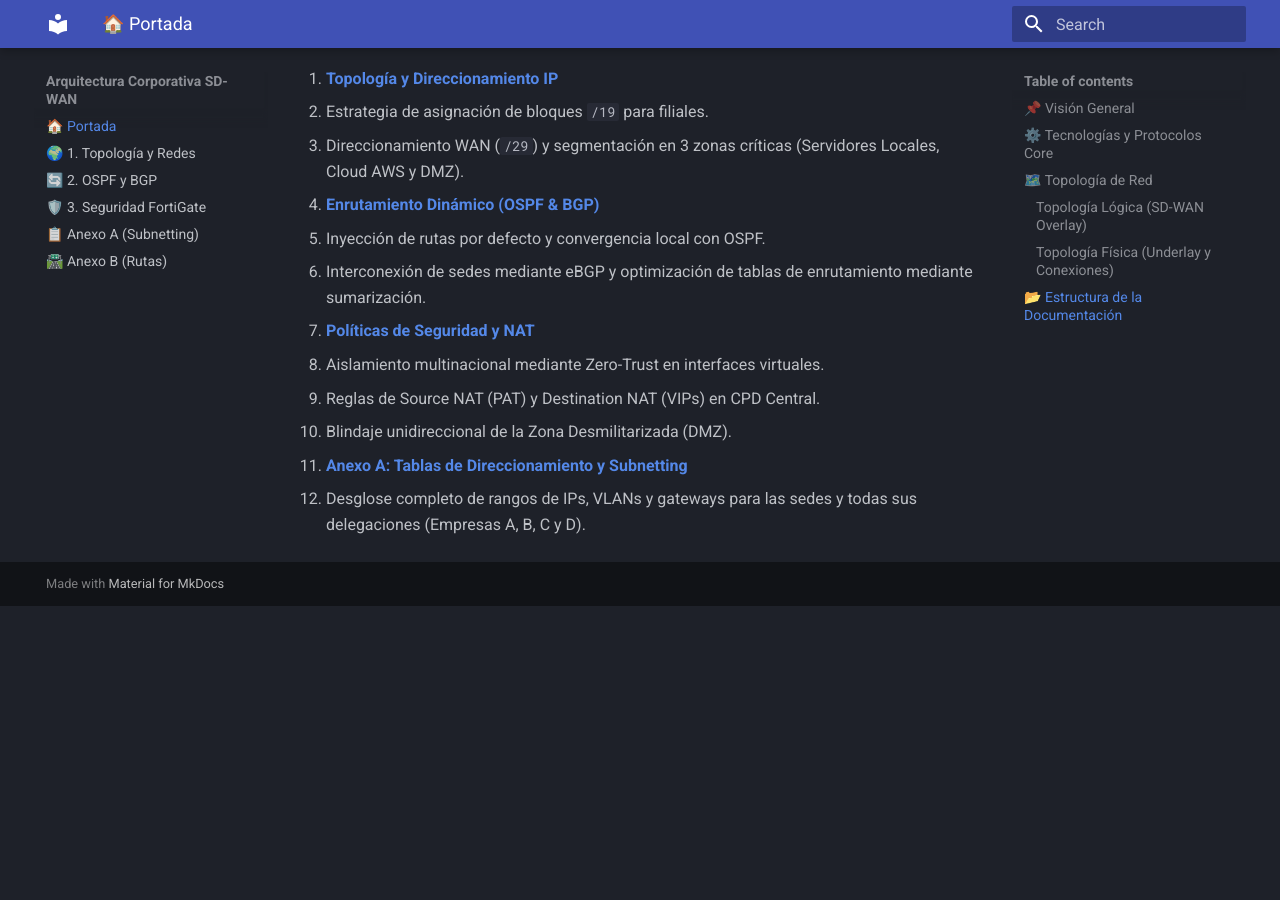
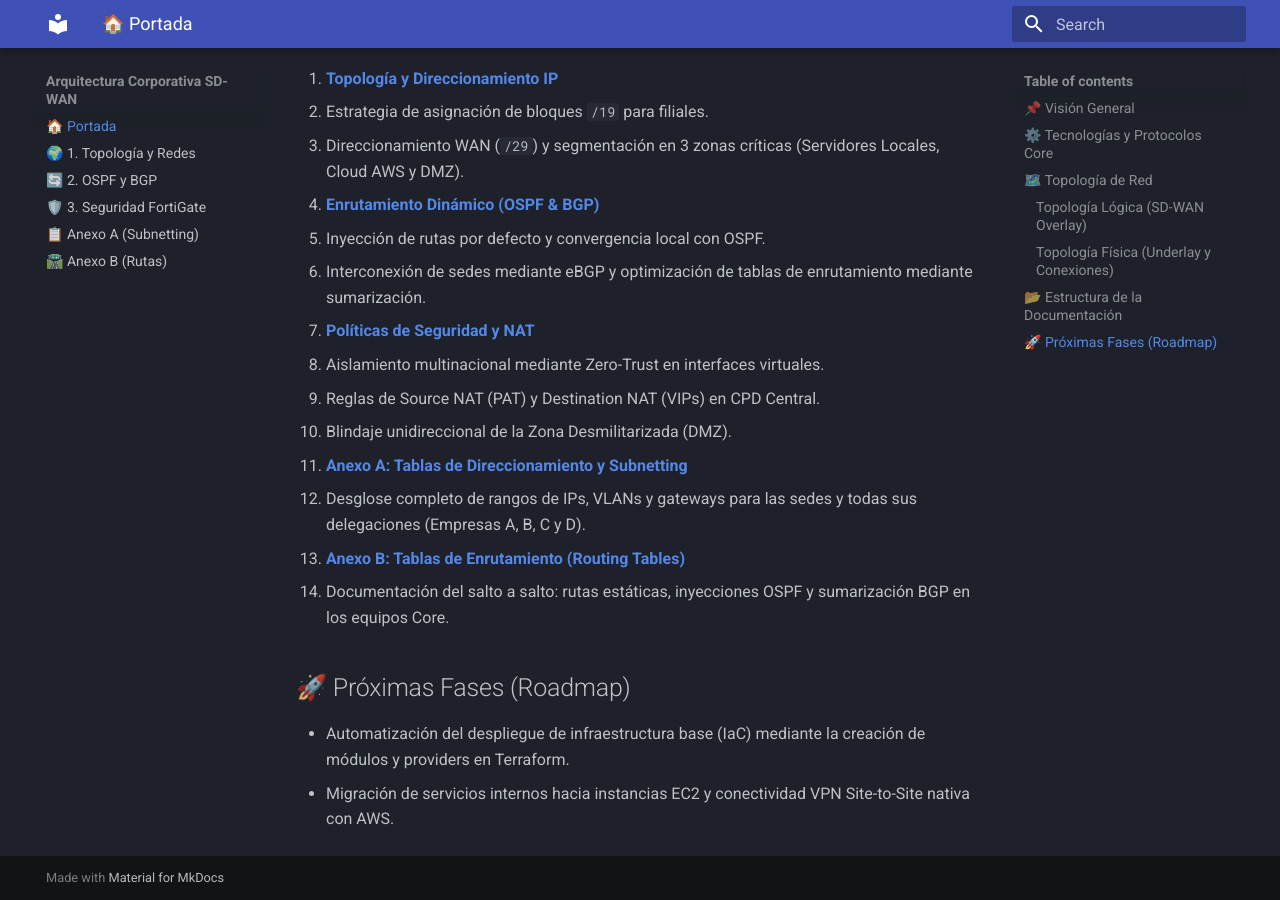
Before and after one commit to lianas13/arquitectura-red-corporativa-sdwan, an MkDocs documentation site: the page built from docs/index.md, in a window 1280 px wide and 900 px high, scrolled down 2054 px. Built offline with MkDocs 1.6.1 and Material for MkDocs 9.7.7, drawn with Linux system fonts in a browser that asks for light colours; before the commit the page ends 2660 px from its top, so only the background shows below that.

Commit message:
Update index.md

```diff
--- a/docs/index.md
+++ b/docs/index.md
@@ -40,3 +40,10 @@ La documentación técnica de este diseño se divide en tres bloques fundamental
 
 4. **[Anexo A: Tablas de Direccionamiento y Subnetting](4-anexo-subnetting-vlans.md)**
    * Desglose completo de rangos de IPs, VLANs y gateways para las sedes y todas sus delegaciones (Empresas A, B, C y D).
+
+5. **[Anexo B: Tablas de Enrutamiento (Routing Tables)](5-anexo-tablas-enrutamiento.md)**
+   * Documentación del salto a salto: rutas estáticas, inyecciones OSPF y sumarización BGP en los equipos Core.
+
+## 🚀 Próximas Fases (Roadmap)
+* Automatización del despliegue de infraestructura base (IaC) mediante la creación de módulos y providers en Terraform.
+* Migración de servicios internos hacia instancias EC2 y conectividad VPN Site-to-Site nativa con AWS.
```
